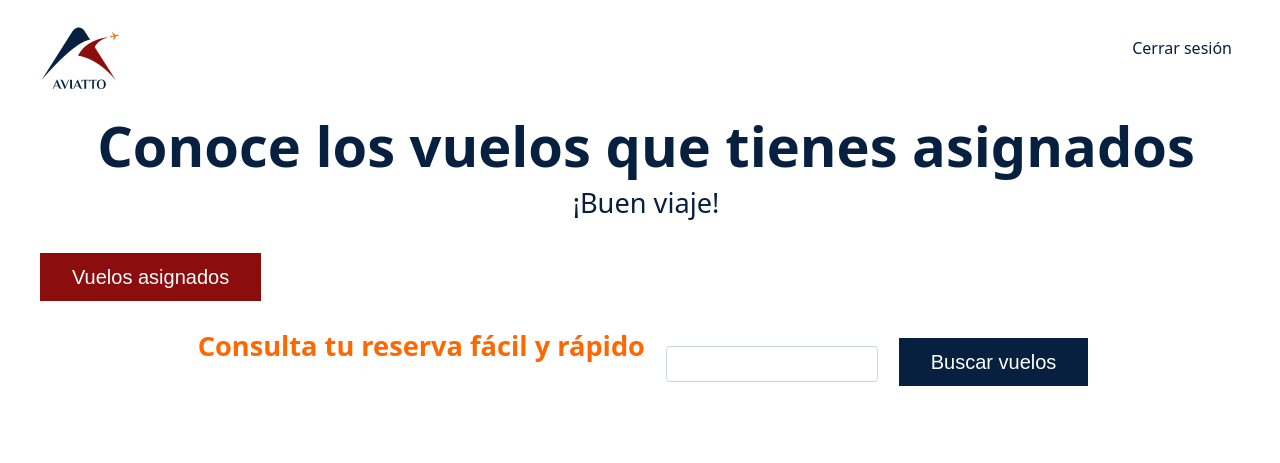
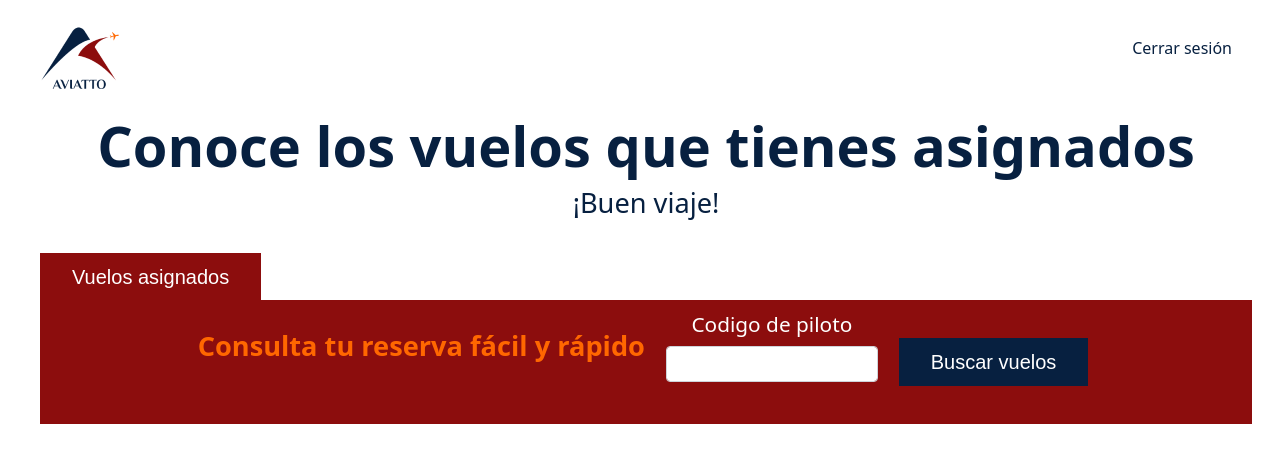
Before and after one commit to DerlyPineros/Aviatto_Grupo24_Equipo2, a Flask app: page /pilot in a window 1280 px wide. Shown: the top 463 px of the page. Run offline with Flask 2, Linux system fonts and the light colour scheme.

Commit message:
actualizar vista piloto

```diff
--- a/static/css/userstyle.css
+++ b/static/css/userstyle.css
@@ -112,6 +112,7 @@
 #Reserva {background-color: #8c0d0d;}
 #Gestiona {background-color: #8c0d0d;}
 #Califica {background-color: #8c0d0d;}
+#Vuelos {background-color: #8c0d0d;}
 
 .btn {
   display: inline-block;
```
